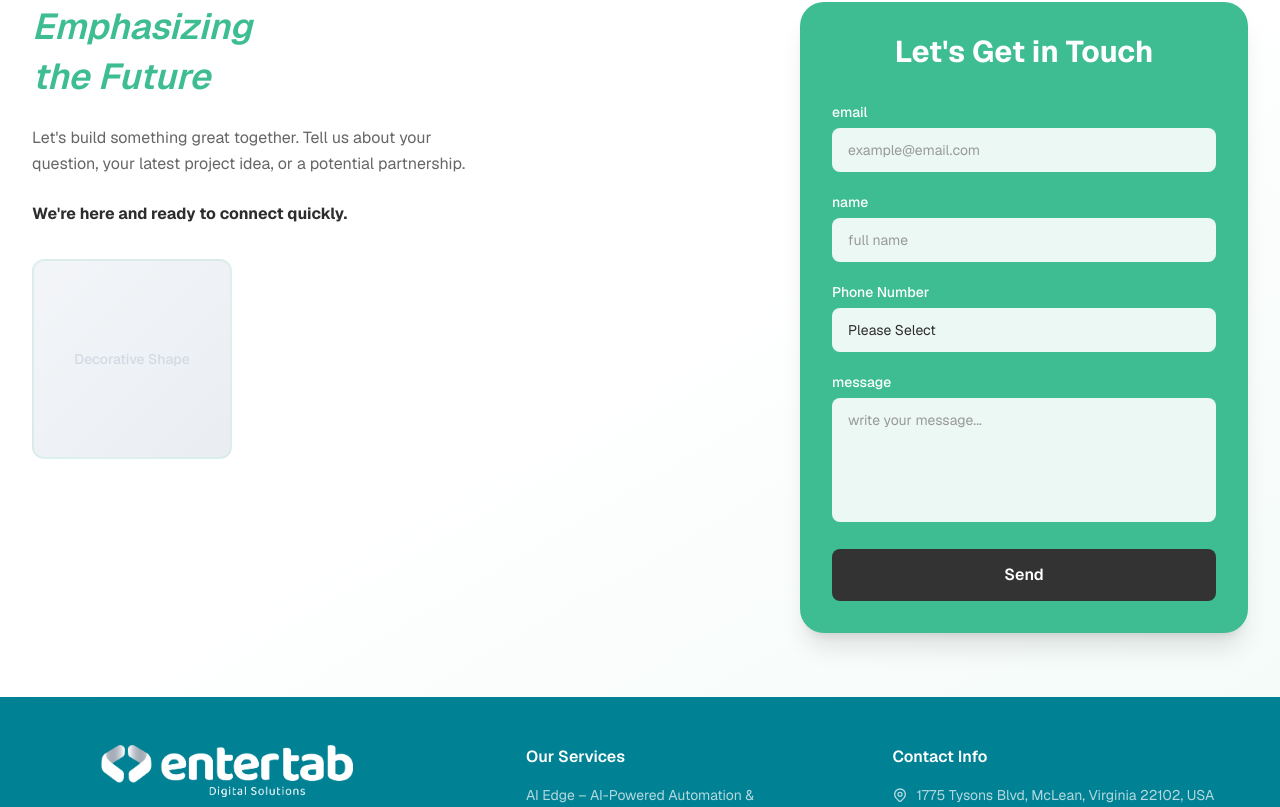
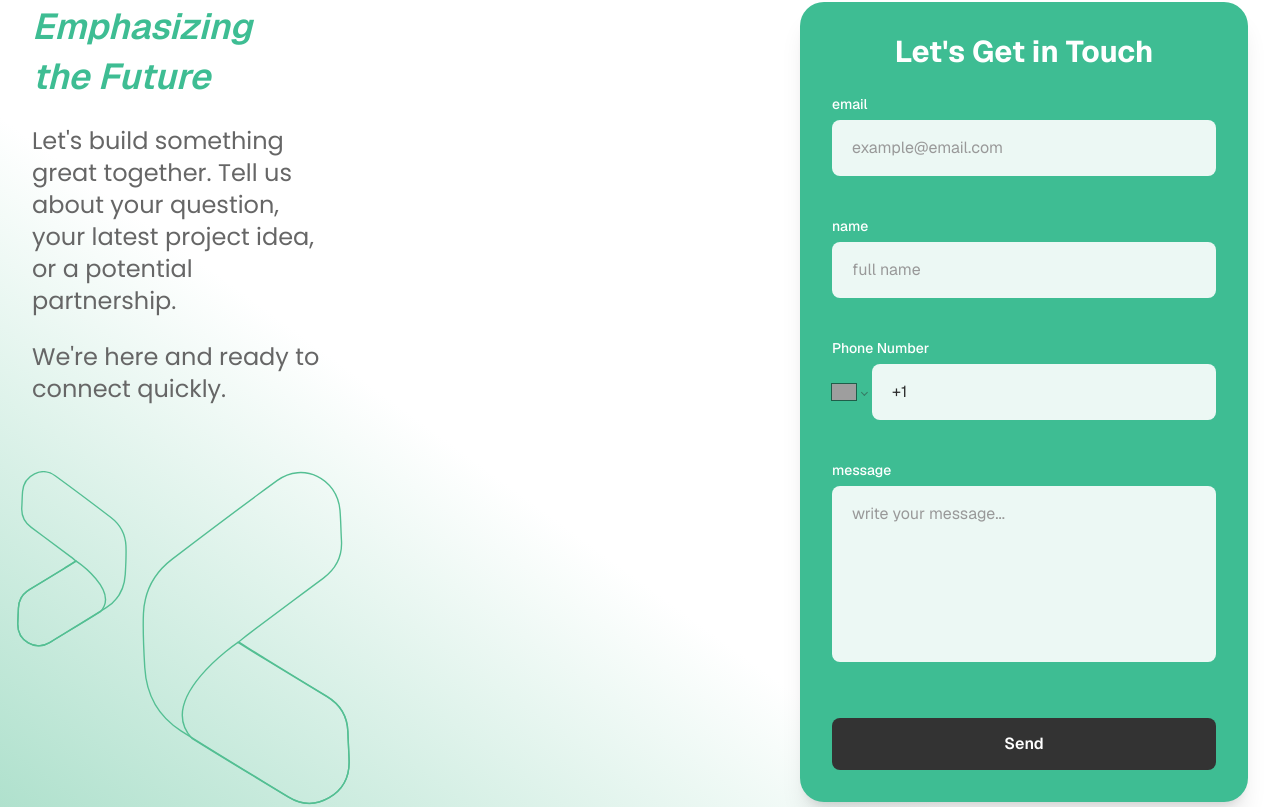
Before and after one commit to EntertabOrganization/entertab, a Next.js app: page / in a window 1280 px wide. Shown: the part 6260-7067 px from the top of the page. Built offline with nearby package versions, Linux system fonts and the light colour scheme; grey boxes are pictures that could not be loaded.

Commit message:
Update ContactUs

```diff
--- a/app/components/Contact/Contact.tsx
+++ b/app/components/Contact/Contact.tsx
@@ -1,12 +1,19 @@
 import ContactForm from "./ContactForm";
+import { Poppins } from "next/font/google";
+
+const poppins = Poppins({ subsets: ["latin"], weight: ["400"] });
 
 export default function Contact() {
   return (
     <section
       id="contact"
       className="py-12 md:py-16 bg-gradient-to-br from-white via-white to-mint-subtle"
+      style={{
+        background:
+          "linear-gradient(to top right, rgba(83, 190, 147, 0.5) 0%, #FFFFFF 40.3846%)",
+      }}
     >
-      <div className="mx-auto w-full max-w-[96rem] px-4 sm:px-6 lg:px-8">
+      <div className="mx-auto w-full max-w-7xl px-4 sm:px-6 lg:px-8">
         <div className="grid grid-cols-1 lg:grid-cols-2 gap-8 lg:gap-10 items-start">
           {/* Left Content */}
           <div className="relative">
@@ -16,18 +23,54 @@ export default function Contact() {
               the Future
             </h2>
 
-            <p className="text-text-gray text-base leading-relaxed mb-6 max-w-md">
+            <p
+              className={`text-text-gray font-normal not-italic text-[24px] leading-[32px] tracking-[0em] mb-6 max-w-[300px] ${poppins.className}`}
+            >
               Let&apos;s build something great together. Tell us about your
               question, your latest project idea, or a potential partnership.
             </p>
 
-            <p className="text-text-dark text-base font-bold leading-relaxed max-w-md">
+            <p
+              className={`text-text-gray font-black not-italic text-[24px] leading-[32px] tracking-[0em] max-w-[300px] ${poppins.className}`}
+            >
               We&apos;re here and ready to connect quickly.
             </p>
 
             {/* Decorative Element Placeholder */}
-            <div className="mt-8 w-[200px] h-[200px] img-placeholder rounded-xl opacity-40 text-xs !bg-transparent !border-2 !border-primary/30">
-              Decorative Shape
+            <div className="absolute bottom-[-400px] left-[-15px] opacity-100">
+              <svg
+                width="334"
+                height="334"
+                viewBox="0 0 334 334"
+                fill="none"
+                xmlns="http://www.w3.org/2000/svg"
+                aria-hidden="true"
+              >
+                <path
+                  d="M58.9262 89.9197C53.8336 93.1198 49.5192 95.8878 45.1486 98.564C34.2458 105.252 23.33 111.923 12.384 118.542C5.41524 122.759 1.67579 128.845 1.40343 137.088C1.23916 142.126 0.919249 147.151 0.754972 152.189C0.478296 160.763 3.85029 167.552 11.2168 171.857C18.2331 175.952 25.4959 175.864 32.5079 171.577C51.443 159.99 70.4558 148.535 89.218 136.677C101.236 129.089 107.418 117.616 108.261 103.41C108.823 93.9581 109.376 84.4494 108.957 75.0106C108.434 63.3452 103.212 53.5397 93.9863 46.4759C75.6479 32.4224 57.184 18.5305 38.504 4.93986C25.0204 -4.86568 7.03207 3.82658 5.57087 20.5606C5.1083 25.8738 5.1083 31.2175 4.78407 36.5437C4.26963 44.9653 7.54219 51.4005 14.2646 56.3513C27.4154 66.0389 40.4537 75.8838 53.5267 85.6675C55.1478 86.8768 56.7128 88.1691 58.9262 89.9197Z"
+                  stroke="#54BF93"
+                  strokeWidth="1.37637"
+                  strokeMiterlimit="10"
+                />
+                <path
+                  d="M32.6694 171.578C51.6978 160.018 64.5658 152.486 83.4248 140.661C102.944 119.671 59.2266 90.143 59.2266 90.143C59.2266 90.143 49.7732 96.0947 45.3811 98.768C34.4158 105.434 23.455 112.086 12.455 118.687C5.45185 122.897 1.69397 128.962 1.42027 137.186C1.25084 142.202 0.933701 147.222 0.768614 152.238C0.490574 160.797 3.87919 167.559 11.282 171.852C14.7314 173.846 18.2374 174.847 21.7476 174.847C25.4099 174.852 29.0679 173.759 32.6694 171.578Z"
+                  stroke="#54BF93"
+                  strokeWidth="1.37637"
+                  strokeMiterlimit="10"
+                />
+                <path
+                  d="M221.546 170.923C231.226 177.006 239.427 182.268 247.735 187.355C268.46 200.068 289.209 212.749 310.016 225.329C323.262 233.346 330.37 244.914 330.888 260.582C331.2 270.159 331.808 279.71 332.121 289.287C332.646 305.586 326.237 318.49 312.234 326.672C298.897 334.457 285.092 334.291 271.763 326.141C235.771 304.117 199.63 282.341 163.966 259.802C141.122 245.379 129.371 223.57 127.768 196.566C126.7 178.6 125.648 160.525 126.445 142.583C127.44 120.409 137.366 101.771 154.902 88.3434C189.761 61.63 224.858 35.2237 260.366 9.38999C285.996 -9.24878 320.189 7.27384 322.966 39.0826C323.846 49.182 323.846 59.3396 324.462 69.464C325.44 85.4721 319.219 97.7043 306.441 107.115C281.443 125.53 256.659 144.243 231.81 162.84C228.728 165.139 225.754 167.596 221.546 170.923Z"
+                  stroke="#54BF93"
+                  strokeWidth="1.37637"
+                  strokeMiterlimit="10"
+                />
+                <path
+                  d="M271.456 326.142C235.286 304.169 210.826 289.852 174.978 267.374C137.875 227.476 220.975 171.348 220.975 171.348C220.975 171.348 238.945 182.661 247.293 187.742C268.137 200.413 288.971 213.059 309.881 225.605C323.192 233.608 330.336 245.136 330.856 260.77C331.178 270.304 331.781 279.846 332.095 289.38C332.623 305.651 326.182 318.503 312.11 326.663C305.553 330.454 298.889 332.357 292.217 332.357C285.255 332.365 278.302 330.288 271.456 326.142Z"
+                  stroke="#54BF93"
+                  strokeWidth="1.37637"
+                  strokeMiterlimit="10"
+                />
+              </svg>
             </div>
           </div>
 
--- a/app/components/Contact/ContactForm.tsx
+++ b/app/components/Contact/ContactForm.tsx
@@ -1,6 +1,8 @@
 "use client";
 
 import { useState } from "react";
+import PhoneInput, { isValidPhoneNumber } from "react-phone-number-input";
+import "react-phone-number-input/style.css";
 
 export default function ContactForm() {
   const [formData, setFormData] = useState({
@@ -11,28 +13,32 @@ export default function ContactForm() {
   });
 
   const handleChange = (
-    e: React.ChangeEvent<
-      HTMLInputElement | HTMLTextAreaElement | HTMLSelectElement
-    >
+    e: React.ChangeEvent<HTMLInputElement | HTMLTextAreaElement>
   ) => {
     setFormData((prev) => ({ ...prev, [e.target.name]: e.target.value }));
   };
 
   const handleSubmit = (e: React.FormEvent) => {
     e.preventDefault();
+
+    if (!formData.phone || !isValidPhoneNumber(formData.phone)) return;
+
     // Handle form submission
-    console.log("Form submitted:", formData);
+    console.log("Form submitted:", {
+      ...formData,
+    });
   };
 
   return (
-    <div className="bg-primary rounded-3xl p-6 md:p-8 shadow-xl">
-      <h3 className="text-white text-2xl md:text-3xl font-bold text-center mb-8">
+    <div className="bg-primary rounded-3xl p-6 md:p-8 shadow-xl h-[800px] flex flex-col">
+      <h3 className="text-white text-2xl md:text-3xl font-bold text-center mb-6">
         Let&apos;s Get in Touch
       </h3>
 
-      <form onSubmit={handleSubmit} className="space-y-5">
+      <form onSubmit={handleSubmit} className="flex-1 min-h-0 flex flex-col gap-5">
+        <div className="flex flex-col gap-5 flex-1 min-h-0">
           {/* Email */}
-        <div>
+          <div className="mb-5">
             <label className="block text-white text-sm font-medium mb-1.5">
               email
             </label>
@@ -42,13 +48,13 @@ export default function ContactForm() {
               value={formData.email}
               onChange={handleChange}
               placeholder="example@email.com"
-            className="w-full px-4 py-3 rounded-lg bg-white/90 text-text-dark text-sm placeholder:text-text-light-gray focus:outline-none focus:ring-2 focus:ring-white/50"
+              className="w-full px-5 py-4 rounded-lg bg-white/90 text-text-dark text-base placeholder:text-text-light-gray focus:outline-none focus:ring-2 focus:ring-white/50"
               required
             />
           </div>
 
           {/* Name */}
-        <div>
+          <div className="mb-5">
             <label className="block text-white text-sm font-medium mb-1.5">
               name
             </label>
@@ -58,32 +64,42 @@ export default function ContactForm() {
               value={formData.name}
               onChange={handleChange}
               placeholder="full name"
-            className="w-full px-4 py-3 rounded-lg bg-white/90 text-text-dark text-sm placeholder:text-text-light-gray focus:outline-none focus:ring-2 focus:ring-white/50"
+              className="w-full px-5 py-4 rounded-lg bg-white/90 text-text-dark text-base placeholder:text-text-light-gray focus:outline-none focus:ring-2 focus:ring-white/50"
               required
             />
           </div>
 
           {/* Phone Number */}
-        <div>
+          <div className="mb-5">
             <label className="block text-white text-sm font-medium mb-1.5">
               Phone Number
             </label>
-          <select
-            name="phone"
+
+            <PhoneInput
+              international
+              defaultCountry="US"
               value={formData.phone}
-            onChange={handleChange}
-            className="w-full px-4 py-3 rounded-lg bg-white/90 text-text-dark text-sm focus:outline-none focus:ring-2 focus:ring-white/50 appearance-none cursor-pointer"
-          >
-            <option value="">Please Select</option>
-            <option value="+1">+1 (US)</option>
-            <option value="+44">+44 (UK)</option>
-            <option value="+966">+966 (KSA)</option>
-            <option value="+971">+971 (UAE)</option>
-          </select>
+              onChange={(value) =>
+                setFormData((prev) => ({ ...prev, phone: value ?? "" }))
+              }
+              placeholder="please enter phone number"
+              className="w-full"
+              countrySelectProps={{
+                className:
+                  "px-5 py-4 rounded-lg bg-white/90 text-text-dark text-base focus:outline-none focus:ring-2 focus:ring-white/50 cursor-pointer",
+              }}
+              numberInputProps={{
+                className:
+                  "w-full px-5 py-4 rounded-lg bg-white/90 text-text-dark text-base placeholder:text-text-light-gray focus:outline-none focus:ring-2 focus:ring-white/50",
+                required: true,
+                name: "phone",
+                autoComplete: "tel",
+              }}
+            />
           </div>
 
           {/* Message */}
-        <div>
+          <div className="flex flex-col">
             <label className="block text-white text-sm font-medium mb-1.5">
               message
             </label>
@@ -92,10 +108,11 @@ export default function ContactForm() {
               value={formData.message}
               onChange={handleChange}
               placeholder="write your message..."
-            rows={5}
-            className="w-full px-4 py-3 rounded-lg bg-white/90 text-text-dark text-sm placeholder:text-text-light-gray focus:outline-none focus:ring-2 focus:ring-white/50 resize-none"
+              rows={6}
+              className="w-full px-5 py-4 rounded-lg bg-white/90 text-text-dark text-base placeholder:text-text-light-gray focus:outline-none focus:ring-2 focus:ring-white/50 resize-none"
               required
             />
+          </div>
         </div>
 
         {/* Submit */}
--- a/package.json
+++ b/package.json
@@ -11,7 +11,8 @@
   "dependencies": {
     "next": "16.1.6",
     "react": "19.2.3",
-    "react-dom": "19.2.3"
+    "react-dom": "19.2.3",
+    "react-phone-number-input": "^3.4.16"
   },
   "devDependencies": {
     "@tailwindcss/postcss": "^4",
```
Also changed, not shown: 1 other file (tests, documents, lock files or other folders). Lines whose indentation alone changed are shown as unchanged.
